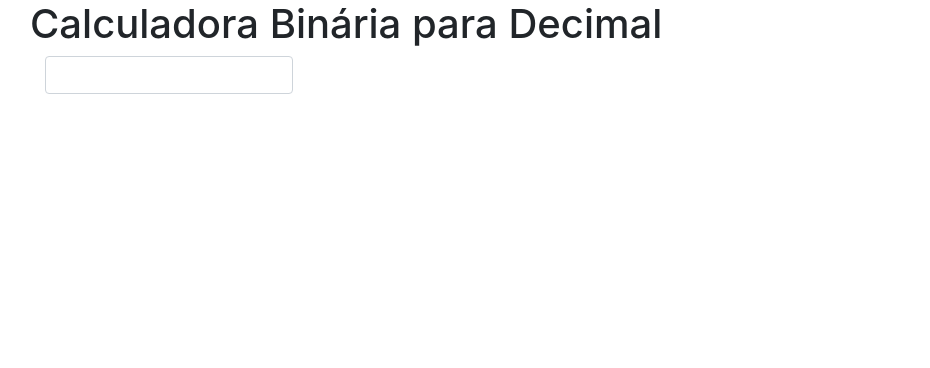
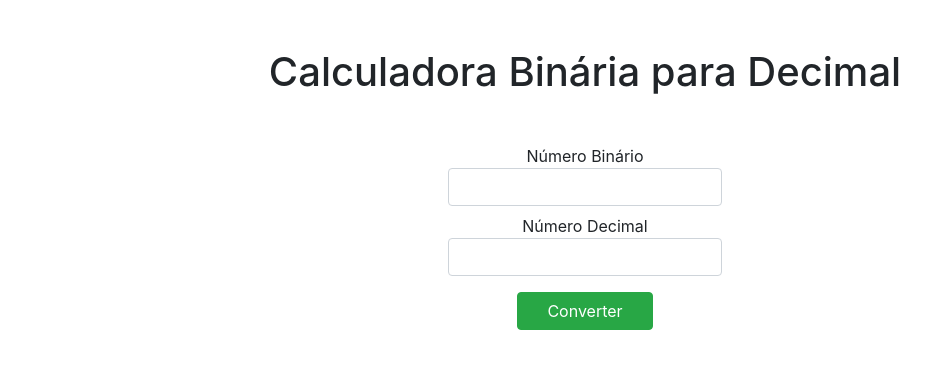
Before and after one commit to joao-antonio-gomes/calculadoraBinariaParaDecimal, a plain HTML site: page index.html in a window 1280 px wide. Shown: the whole page, without its empty margins (55-985 px from the left). Drawn offline with nearby package versions, Linux system fonts and the light colour scheme.

Commit message:
adicionado reset.css, formulario parcialmente finalizado

```diff
--- a/css/index.css
+++ b/css/index.css
@@ -0,0 +1,3 @@
+.formulario-calculadora {
+    margin-top: ;
+}
--- /dev/null
+++ b/css/reset.css
@@ -0,0 +1,48 @@
+/* http://meyerweb.com/eric/tools/css/reset/
+   v2.0 | 20110126
+   License: none (public domain)
+*/
+
+html, body, div, span, applet, object, iframe,
+h1, h2, h3, h4, h5, h6, p, blockquote, pre,
+a, abbr, acronym, address, big, cite, code,
+del, dfn, em, img, ins, kbd, q, s, samp,
+small, strike, strong, sub, sup, tt, var,
+b, u, i, center,
+dl, dt, dd, ol, ul, li,
+fieldset, form, label, legend,
+table, caption, tbody, tfoot, thead, tr, th, td,
+article, aside, canvas, details, embed,
+figure, figcaption, footer, header, hgroup,
+menu, nav, output, ruby, section, summary,
+time, mark, audio, video {
+	margin: 0;
+	padding: 0;
+	border: 0;
+	font-size: 100%;
+	font: inherit;
+	vertical-align: baseline;
+}
+/* HTML5 display-role reset for older browsers */
+article, aside, details, figcaption, figure,
+footer, header, hgroup, menu, nav, section {
+	display: block;
+}
+body {
+	line-height: 1;
+}
+ol, ul {
+	list-style: none;
+}
+blockquote, q {
+	quotes: none;
+}
+blockquote:before, blockquote:after,
+q:before, q:after {
+	content: '';
+	content: none;
+}
+table {
+	border-collapse: collapse;
+	border-spacing: 0;
+}
--- a/index.html
+++ b/index.html
@@ -5,6 +5,7 @@
     <meta charset="UTF-8">
     <meta name="viewport" content="width=device-width, initial-scale=1.0">
     <link rel="stylesheet" href="css/index.css">
+    <link rel="stylesheet" href="css/reset.css">
     <link rel="stylesheet" href="https://stackpath.bootstrapcdn.com/bootstrap/4.5.0/css/bootstrap.min.css"
         integrity="sha384-9aIt2nRpC12Uk9gS9baDl411NQApFmC26EwAOH8WgZl5MYYxFfc+NcPb1dKGj7Sk" crossorigin="anonymous">
     <title>Calculadora Binária para Decimal</title>
@@ -12,12 +13,20 @@
 
 <body>
     <div class="container">
-        <h1>Calculadora Binária para Decimal</h1>
-        <div>
-            <form class="col-3 formulario-calculadora">
-                <input type="number" class="form-control">
+        <div class="m-auto col-8 text-center">
+            <h1 class="pt-5">Calculadora Binária para Decimal</h1>
 
-            </form>
+            <div>
+                <form class="col-6 formulario-calculadora mt-5 mx-auto">
+                    <label class="text-center">Número Binário
+                        <input type="number" class="form-control col-12"></label>
+
+                    <label class="text-center">Número Decimal
+                        <input type="number" class="form-control col-12"></label>
+
+                    <button class="btn col-5 btn-success mx-auto mt-2">Converter</button>
+                </form>
+            </div>
         </div>
 
     </div>
```
